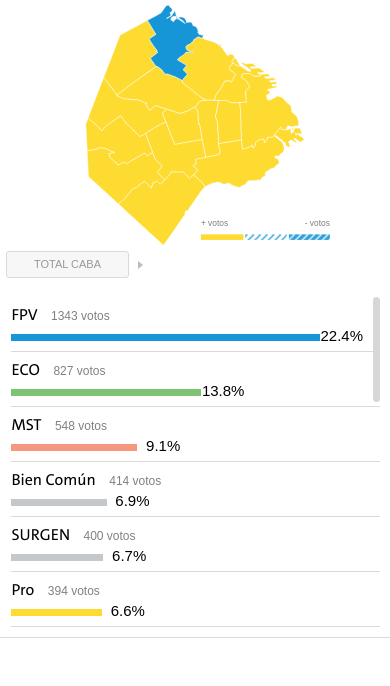
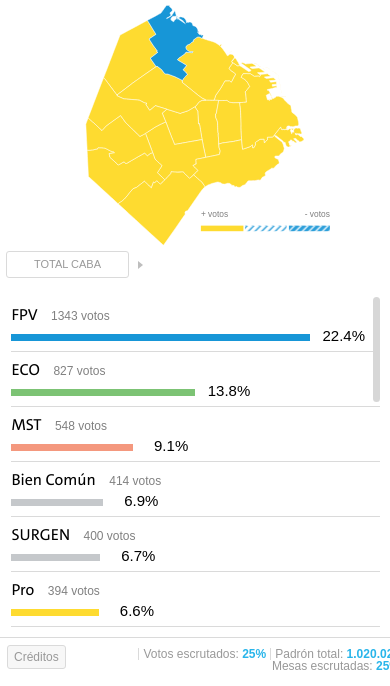
Before and after one commit to lanacioncom/elecciones_2015_caba, a website: page webapp/index.html in a window 390 px wide. Shown: the part 72-758 px from the top of the page. Drawn offline with Linux system fonts and the light colour scheme.

Commit message:
agrego footer mesas y votos

```diff
--- a/webapp/css/styles.css
+++ b/webapp/css/styles.css
@@ -194,13 +194,16 @@ header, section {
 
 .box {
 	color:#999999;
-	background-color: #f7f7f7;
 	display: inline-block;
 	padding: 9px 14px 6px 12px;
 	border: solid 1px #dadada;
 	-webkit-border-radius: 3px;
 	-moz-border-radius: 3px;
 	border-radius: 3px;
+}
+
+.activo{
+	background-color: #f7f7f7;
 }
 
 .arrow {
@@ -812,7 +815,7 @@ svg .comuna_active_path {
 }
 #results ul .cont_barra {
 	width: 85%;
-	width: calc(100% - 60px); /*background: rgba(200, 200, 200, .1);*/
+	width: calc(100% - 75px); /*background: rgba(200, 200, 200, .1);*/
 }
 .cont_barra .barra {
 	/*width: 100%;*/
@@ -824,7 +827,7 @@ svg .comuna_active_path {
 .cont_barra .barra .porc {
 	position: absolute;
 	top: 1px;
-	right: -43px;
+	right: -60px;
 	font: 18px arial;
 	font-weight: bold;
 }
@@ -935,6 +938,37 @@ ul#list_interna li div.cant_v {
 	  color:#808080;
 }
 
+footer{
+	width: 100%;
+	padding:10px;
+	max-width: 990px;
+	color:#999;
+}
+
+footer div.creditos{
+	font-size: 12px;
+	background-color: #f7f7f7;
+	border: 1px solid #dadada;
+	padding: 5px 6px;
+	float: left;
+	border-radius: 3px;
+	cursor: pointer;
+	margin: -3px;
+}
+
+footer div.datos{
+	font-size: 12px;
+	float:right;
+	margin-left: 4px;
+    padding-left: 4px;
+	font-family: arial;
+	border-left:1px solid #dadada;
+}
+
+footer div.datos span{
+	color:#29B5EA;
+	font-weight: bold;
+}
 
 @media (max-width: 850px) {
 
@@ -999,6 +1033,7 @@ ul#list_interna li div.cant_v {
 	.cont_barra .barra .porc {
 		top: -6px;
 		font: 15px arial;
+		  right: -55px;
 	}
 
  	ul#list_interna li div.bg_li {
@@ -1012,7 +1047,7 @@ ul#list_interna li div.cant_v {
 
 	ul#list_interna li div.cant_v {
 	  color:#808080;
-	  text-indent: 15px;
+	  text-indent: 0px;
 	}
 
 	.cont_barra .barra {
@@ -1117,7 +1152,7 @@ ul#list_interna li div.cant_v {
 	}
 
 	ul#list, ul#list_interna {
-		height: 420px !important;
+		height: 405px !important;
 	}
 
 	#mapa_cont {
@@ -1184,6 +1219,10 @@ ul#list_interna li div.cant_v {
 		padding: 7px 2px 7px 2px;
 	}
 
+	.tooltip {
+		display: none !important;
+	}
+
 	div#selected{
 		width: 46%;
 		position: absolute;
@@ -1193,7 +1232,7 @@ ul#list_interna li div.cant_v {
 
 	h4{
 		width: 100%;
-		font-size: 12px;
+		font-size: 11px;
 	}
 
 	div#selected hr {
@@ -1270,7 +1309,7 @@ ul#list_interna li div.cant_v {
 
 	#results ul .cont_barra {
 	  margin: 0px;
-	  width: calc(100% - 60px);
+	  width: calc(100% - 70px);
 	}
 
 	section#cont_data {
@@ -1318,7 +1357,7 @@ ul#list_interna li div.cant_v {
 
 
 	#mapa_cont svg g#refes{
-		transform: translateX(-240px) translateY(-310px)  scale(1.6);
+		transform: translateX(-240px) translateY(-330px)  scale(1.6);
 	}
 
 }
--- a/webapp/index.html
+++ b/webapp/index.html
@@ -176,6 +176,12 @@
 	</script>
 	</article>
 </section>
+<footer>
+	<div class="creditos">Créditos</div>
+	<div class="datos" id="padron">Padrón total: <span>1.020.020</span></div>
+	<div class="datos" id="votos">Votos escrutados: <span>25%</span></div>
+	<div class="datos" id="mesas" style="border-left:0px">Mesas escrutadas: <span>25%</span></div>
+</footer>
 
 <!-- build:js -->
 <script type="text/javascript" src="js/jquery.min.js"></script>
```
